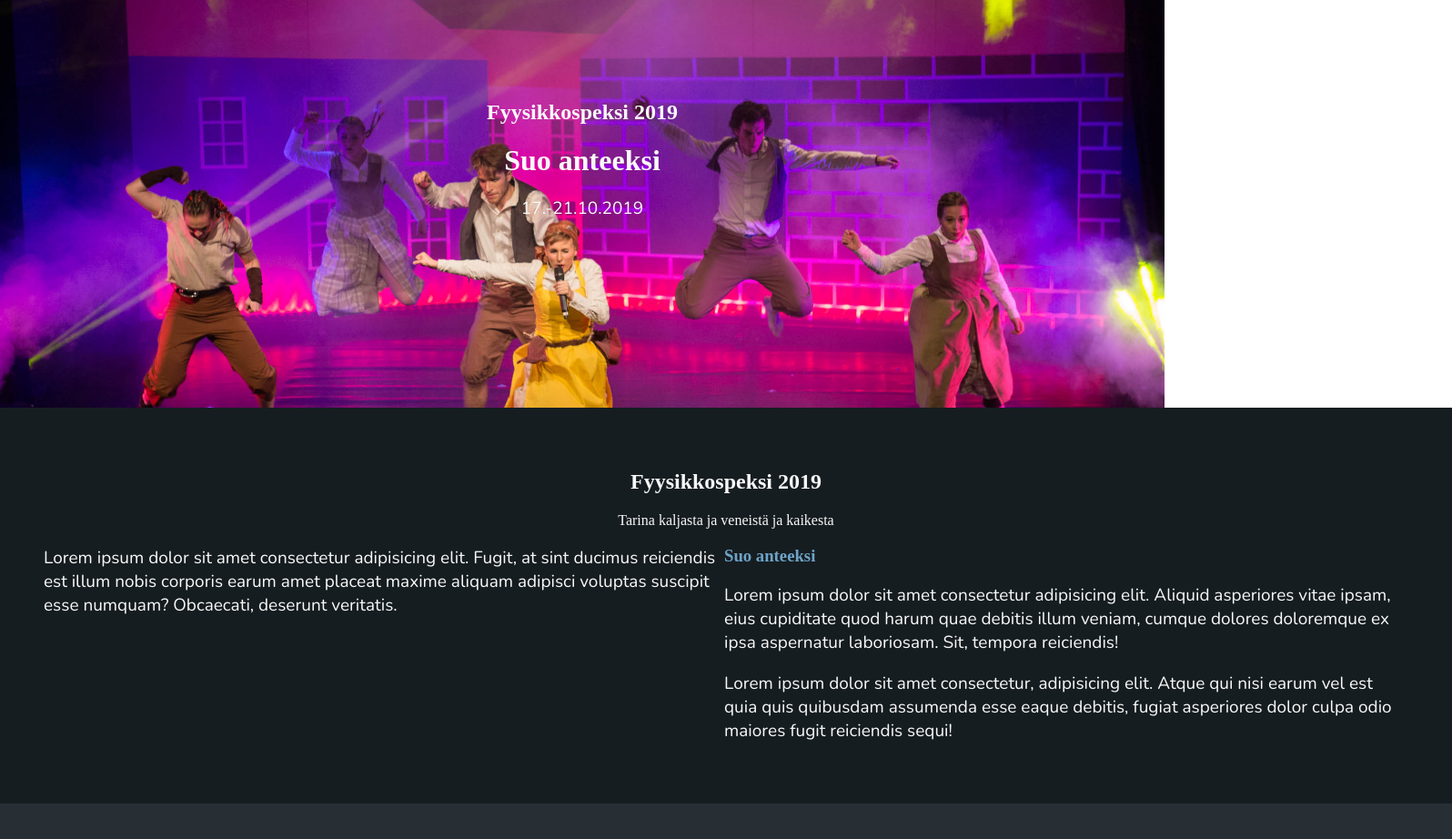
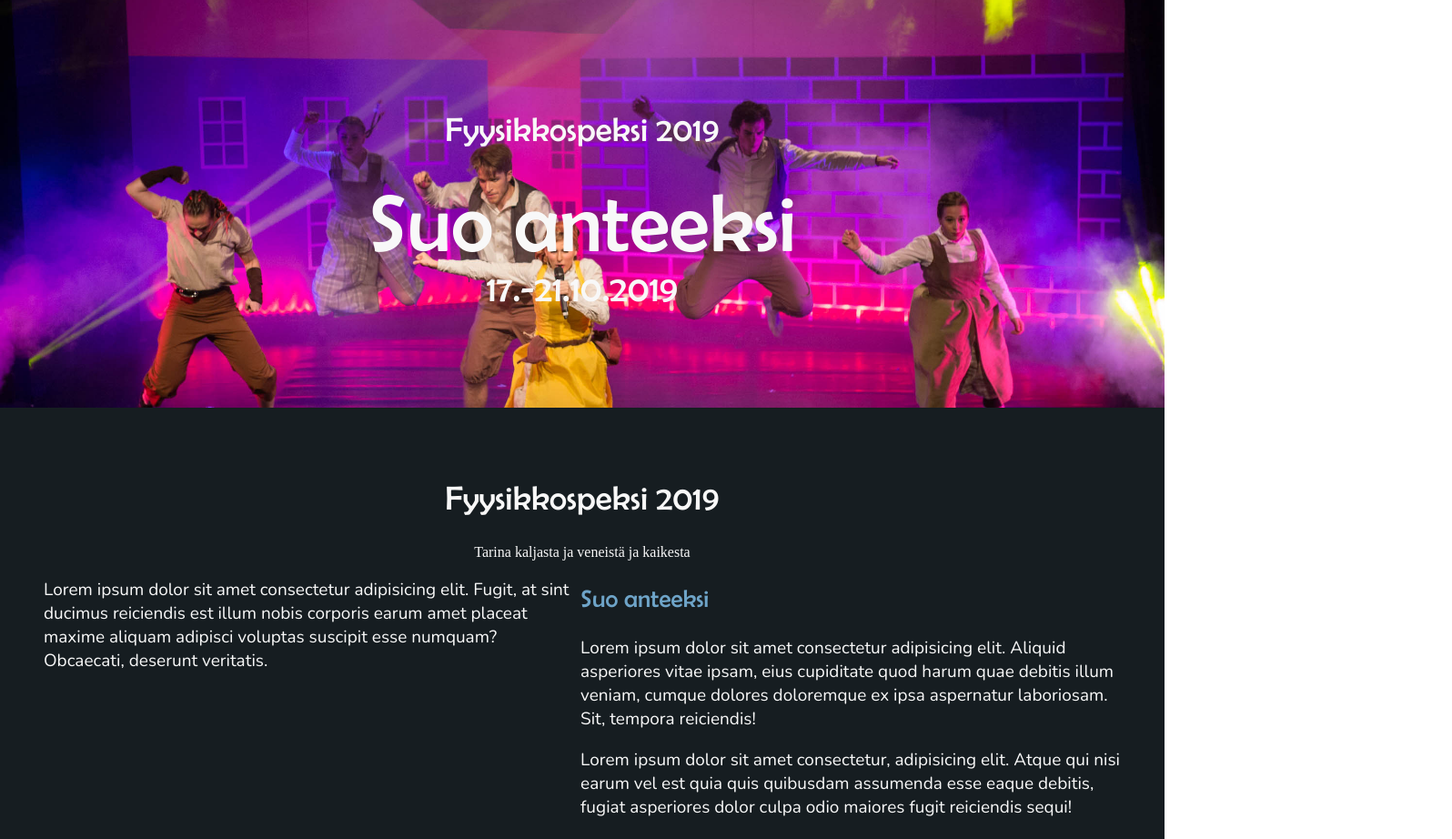
Before and after one commit to summis/Fspx2019-1, a website: page index.html in a window 1280 px wide. Shown: the top 922 px of the page at 91% size, 1596 px wide, since content can reach past the window. Drawn offline with nearby package versions, Linux system fonts and the light colour scheme.

Commit message:
Small changes

```diff
--- a/sass/fspx.scss
+++ b/sass/fspx.scss
@@ -7,15 +7,43 @@ $light-grey: #272f34;
 $lighter-grey: #404e56;
 $lightest-grey: #546771;
 
+
 // Fonts
 @import url('https://fonts.googleapis.com/css?family=Nunito&display=swap');
 $font-sans-serif: 'Nunito', sans-serif;
 
+// Downloaded from http://fontsforweb.com
+@font-face {
+	font-family: 'BRLNSR';
+	src: url('./../fonts/BRLNSR.eot');
+	src: local('BRLNSR'), url('./../fonts/BRLNSR.woff') format('woff'), url('./../fonts/BRLNSR.ttf') format('truetype');
+}
+$font-header: BRLNSR;
 
 
 // Styles
 body {
   margin: 0px;
+}
+
+h1 {
+  font-size: 90px;
+  font-family: $font-header;
+  font-weight: normal;
+}
+
+h2 {
+  font-size: 37px;
+  font-family: $font-header;
+  font-weight: normal;
+
+}
+
+h3 {
+  font-size: 27px;
+  font-family: $font-header;
+  font-weight: normal;
+
 }
 
 p {
@@ -39,8 +67,17 @@ p {
   position: relative;
   color: $white;
 
-  h1, h2, p {
+  h1, h2 {
     text-align: center;
+    margin-top: 2rem;
+    margin-bottom: 0.1rem;
+  }
+
+  p {
+    text-align: center;
+    margin-top: 0.1rem;
+    font-size: 40px;
+    font-family: $font-header;
   }
 }
 
@@ -70,14 +107,14 @@ p {
 }
 
 .partner-image {
-  width: 500px;
+  width: 25vw;
   display: block;
   margin-left: auto;
   margin-right: auto;
 }
 
 .main-partner-image {
-  height: 200px;
+  height: 10vw;
   display: block;
   margin-left: auto;
   margin-right: auto;
@@ -119,7 +156,7 @@ p {
 .circle-text {
   float: left;
   line-height: 1;
-  margin-top: -3.5rem;
+  margin-top: -5.5rem;
   padding-top: 50%;
   padding-left: 2rem;
   padding-right: 2rem;
@@ -157,7 +194,6 @@ p {
 .general-container { grid-area: general; }
 .old-spexes { grid-area: old-spexes; }
 .footer-container { grid-area: footer; }
-
 .general-info { grid-area: info; }
 .circle-container { grid-area: circle; }
 
@@ -233,3 +269,12 @@ p {
     'footer-header footer-header footer-header footer-header footer-header footer-header'
     '. some email email fk .'
 }
+
+// TODO responsive layout
+@media screen and (max-width: 992px) {
+
+}
+
+@media screen and (max-width: 600px) {
+
+}
```
Also changed, not shown: index.html (+2 -3 lines), css/fspx.css.
